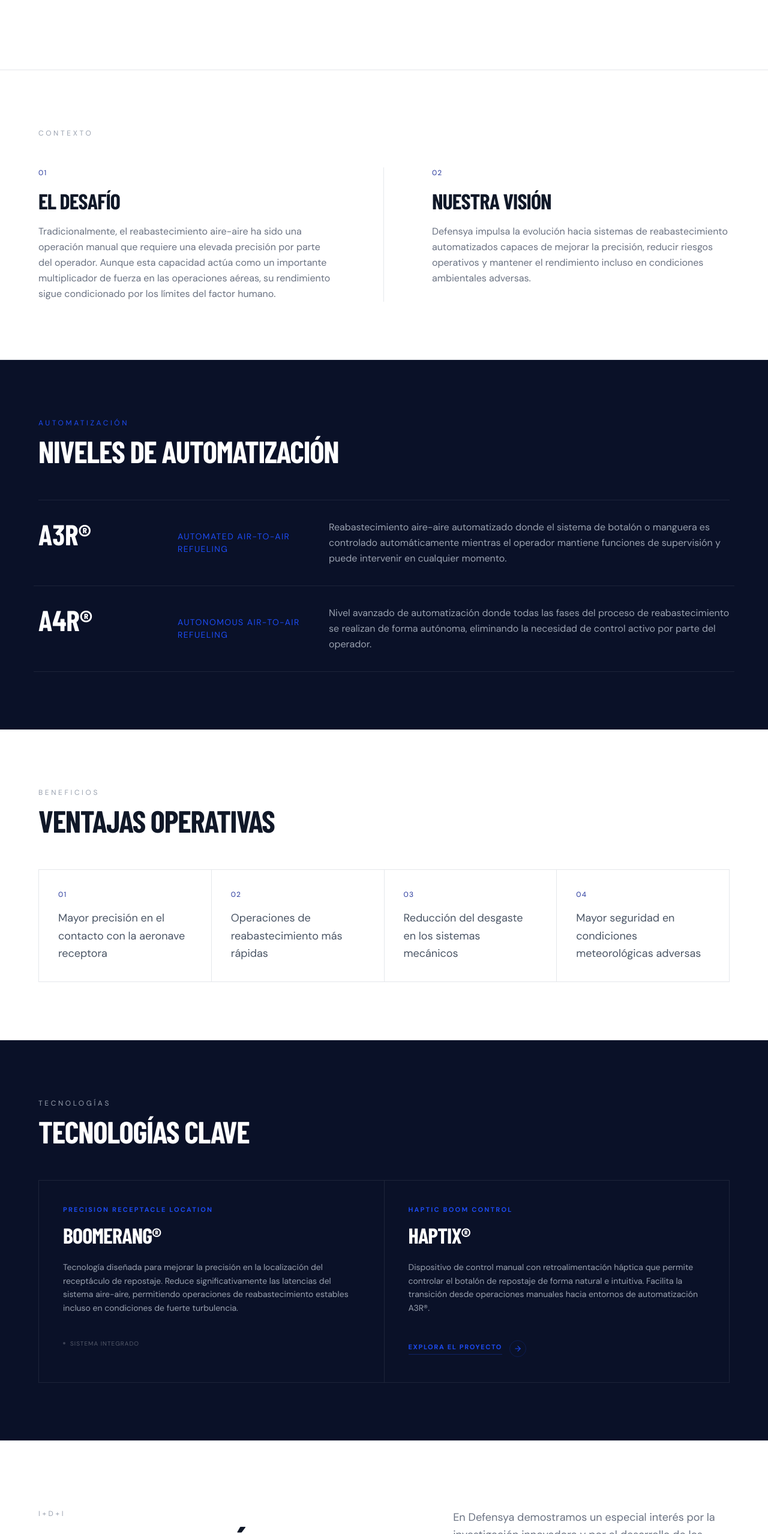
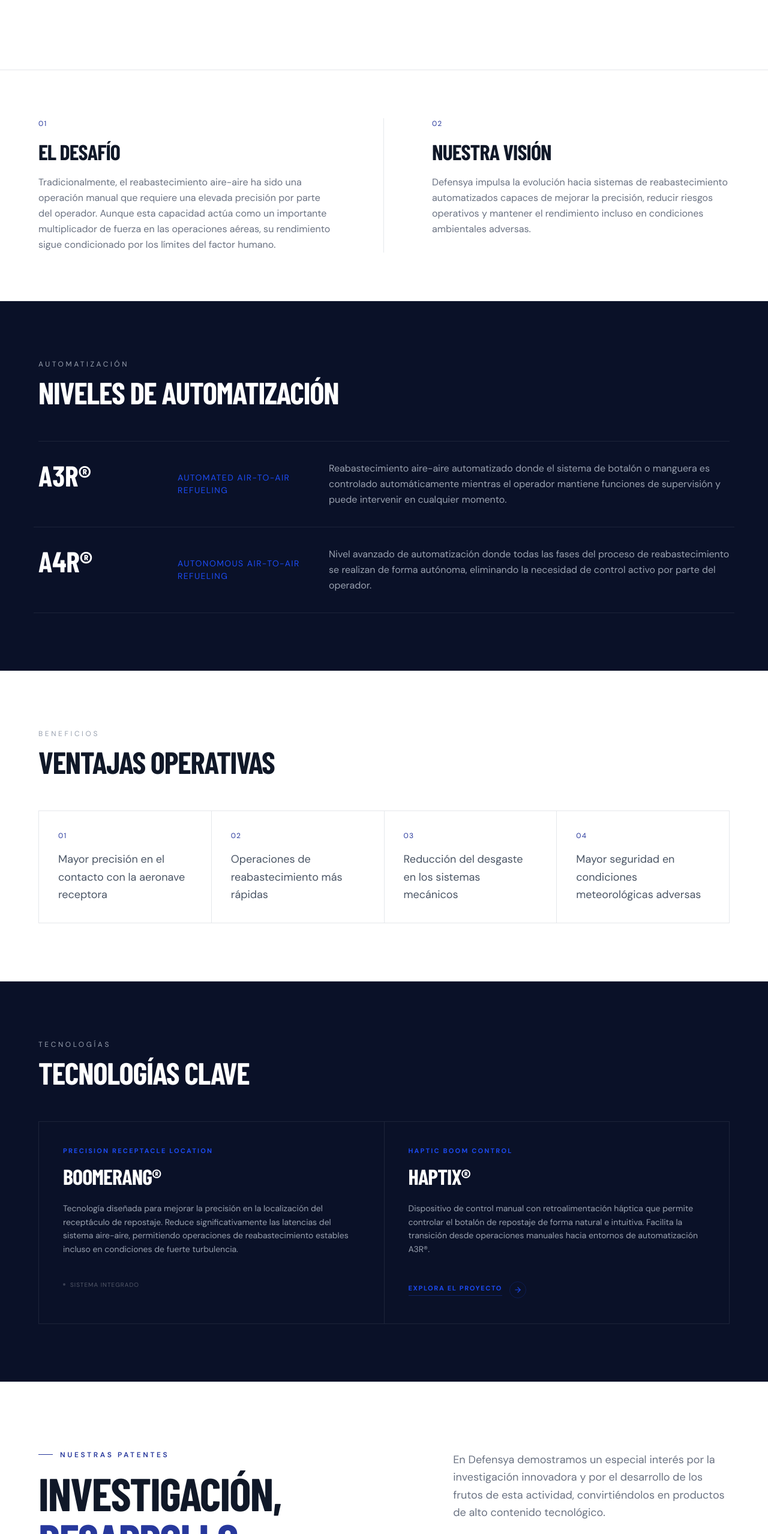
Before and after one commit to michelldenjoy/defensya, a Next.js app: page /innovacion in a window 1280 px wide. Shown: the part 1029-3586 px from the top of the page at 60% size. Built offline with nearby package versions, Linux system fonts and the light colour scheme; a web font is replaced by a local one.

Commit message:
home two

```diff
--- a/components/empresa/about/QuienesSomos.tsx
+++ b/components/empresa/about/QuienesSomos.tsx
@@ -82,7 +82,8 @@ const QuienesSomos = () => {
         <div className="max-w-7xl mx-auto">
 
           <div className="mb-16">
-            <p className="text-[12px] font-mono tracking-[0.3em] text-defensya-blue uppercase mb-3">
+            <p className="text-[12px] font-mono tracking-[0.3em] text-gray-400
+                          dark:text-gray-500 uppercase mb-3">
               Experiencia
             </p>
             <h2
--- a/components/home/Hometwo.tsx
+++ b/components/home/Hometwo.tsx
@@ -2,7 +2,7 @@
 
 import Link from "next/link";
 import Image from "next/image";
-import { ArrowRight,  } from "lucide-react";
+import { ArrowRight } from "lucide-react";
 import { motion } from "framer-motion";
 
 function Rule() {
@@ -24,14 +24,12 @@ const items = [
   },
 ];
 
-
 export default function Hometwo() {
   return (
     <main
       className="w-full bg-white dark:bg-defensya-navy text-gray-900 dark:text-white"
       style={{ fontFamily: "var(--font-body, 'DM Sans', sans-serif)" }}
     >
-
       <section className="pt-14 min-h-[85vh] grid lg:grid-cols-[1fr_55%] overflow-hidden">
         {/* texto izquierda */}
         <div
@@ -124,10 +122,8 @@ export default function Hometwo() {
       {/* ───────── TRUST STRIP ───────── */}
       <section className="py-12 bg-defensya-navy-light dark:bg-white/[0.02] border-y border-gray-200 dark:border-white/5">
         <div className="max-w-7xl mx-auto px-6 lg:px-16 flex flex-wrap justify-around items-center gap-8 opacity-70 hover:grayscale-0 hover:opacity-100 transition-all">
-
           {items.map((item) => (
             <div key={item.label} className="flex items-center gap-4">
-
               <div>
                 <p className="text-[10px] uppercase tracking-widest font-bold text-defensya-steel">
                   {item.label}
@@ -138,7 +134,6 @@ export default function Hometwo() {
               </div>
             </div>
           ))}
-
         </div>
       </section>
 
@@ -152,11 +147,13 @@ export default function Hometwo() {
                 Capacidades Core
               </p>
               <h2 className="text-5xl lg:text-6xl font-bold uppercase leading-[0.9] tracking-tighter">
-                Sistemas de <br />Alto Rendimiento
+                Sistemas de <br />
+                Alto Rendimiento
               </h2>
             </div>
             <p className="text-lg text-gray-500 dark:text-gray-400 max-w-md leading-relaxed border-l border-gray-200 dark:border-white/10 pl-8">
-              Arquitecturas modulares que integran inteligencia artificial y procesamiento en tiempo real para el dominio del espacio aéreo.
+              Arquitecturas modulares que integran inteligencia artificial y
+              procesamiento en tiempo real para el dominio del espacio aéreo.
             </p>
           </div>
 
@@ -182,7 +179,9 @@ export default function Hometwo() {
                 <div className="text-4xl font-bold text-defensya-blue/20 group-hover:text-defensya-blue transition-colors mb-6 font-mono">
                   {num}
                 </div>
-                <h3 className="text-2xl font-bold mb-4 uppercase tracking-tight">{title}</h3>
+                <h3 className="text-2xl font-bold mb-4 uppercase tracking-tight">
+                  {title}
+                </h3>
                 <p className="text-gray-500 dark:text-gray-400 leading-relaxed text-balance">
                   {desc}
                 </p>
@@ -331,11 +330,9 @@ export default function Hometwo() {
       {/* ──────────── CAPACIDADES ─────────────────── */}
       <section className="py-20 px-6 lg:px-16">
         <div className="max-w-7xl mx-auto">
-          <div className="grid lg:grid-cols-2 gap-16 items-center mb-16">
+          <div className="grid lg:grid-cols-[1fr_auto] gap-8 items-center mb-16">
             <div>
-              <p
-                className="text-[12px] font-mono tracking-[0.3em] text-defensya-blue uppercase mb-3"
-              >
+              <p className="text-[12px] font-mono tracking-[0.3em] text-defensya-blue uppercase mb-3">
                 Ingeniería
               </p>
               <h2
@@ -391,8 +388,10 @@ export default function Hometwo() {
       <section className="py-20 px-6 lg:px-16 bg-defensya-navy">
         <div className="max-w-7xl mx-auto grid lg:grid-cols-[1fr_auto] gap-12 items-center">
           <div>
-            <p className="text-[12px] font-mono tracking-[0.3em] text-gray-400
-                          dark:text-gray-500 uppercase mb-3">
+            <p
+              className="text-[12px] font-mono tracking-[0.3em] text-gray-400
+                          dark:text-gray-500 uppercase mb-3"
+            >
               Colaboración
             </p>
             <h2
--- a/components/home/TimeLine.tsx
+++ b/components/home/TimeLine.tsx
@@ -52,7 +52,8 @@ export default function Timeline() {
         {/* ── Header ── */}
         <div className="mb-20 border-b border-gray-200 dark:border-white/[0.07] pb-10">
           <p
-            className="text-[12px] font-mono tracking-[0.3em] text-defensya-blue uppercase mb-3"
+            className="text-[12px] font-mono tracking-[0.3em] text-gray-400
+                          dark:text-gray-500 uppercase mb-3"
           >
             Nuestra Trayectoria
           </p>
--- a/components/innovacion/PatentsList.tsx
+++ b/components/innovacion/PatentsList.tsx
@@ -43,10 +43,12 @@ export default function PatentsList() {
         <div className="grid lg:grid-cols-[1fr_40%] gap-12 lg:gap-20 items-center
                         border-b border-gray-200 dark:border-white/[0.07] pb-14 mb-14">
           <div>
-            <p className="text-[12px] font-mono tracking-[0.3em] text-gray-400
-                          dark:text-gray-500 uppercase mb-3">
-               I+D+i
-            </p>
+          <div className="flex items-center gap-3 mb-4">
+            <span className="w-6 h-px bg-defensya-blue" />
+            <span className="text-[12px] font-semibold tracking-[0.3em] text-defensya-blue uppercase">
+              Nuestras Patentes
+            </span>
+          </div>
             <h2
               className="text-[clamp(2.5rem,6vw,5rem)] font-bold uppercase
                          leading-none tracking-tight text-gray-900 dark:text-white"
--- a/components/innovacion/Refueling.tsx
+++ b/components/innovacion/Refueling.tsx
@@ -49,17 +49,10 @@ export default function Refueling() {
 
       {/* ── DESAFÍO / VISIÓN ───── */}
       <section
-        className="px-6 lg:px-16 py-24
+        className="px-6 lg:px-16 py-20
                           border-b border-gray-200 dark:border-white/[0.07]"
       >
         <div className="max-w-7xl mx-auto">
-          <p
-            className="text-[12px] font-mono tracking-[0.3em] text-gray-400
-                        dark:text-gray-500 uppercase mb-12"
-          >
-            Contexto
-          </p>
-
           <div
             className="grid md:grid-cols-2 divide-y md:divide-y-0 md:divide-x
                           divide-gray-200 dark:divide-white/[0.07]"
@@ -118,7 +111,8 @@ export default function Refueling() {
         <div className="max-w-7xl mx-auto">
           <div className="grid lg:grid-cols-[1fr_auto] gap-6 items-end mb-14">
             <div>
-              <p className="text-[12px] font-mono tracking-[0.3em] text-defensya-sky uppercase mb-3">
+              <p className="text-[12px] font-mono tracking-[0.3em] text-gray-400
+                          dark:text-gray-500 uppercase mb-3">
                 Automatización
               </p>
               <h2
```
Lines whose indentation alone changed are shown as unchanged.
